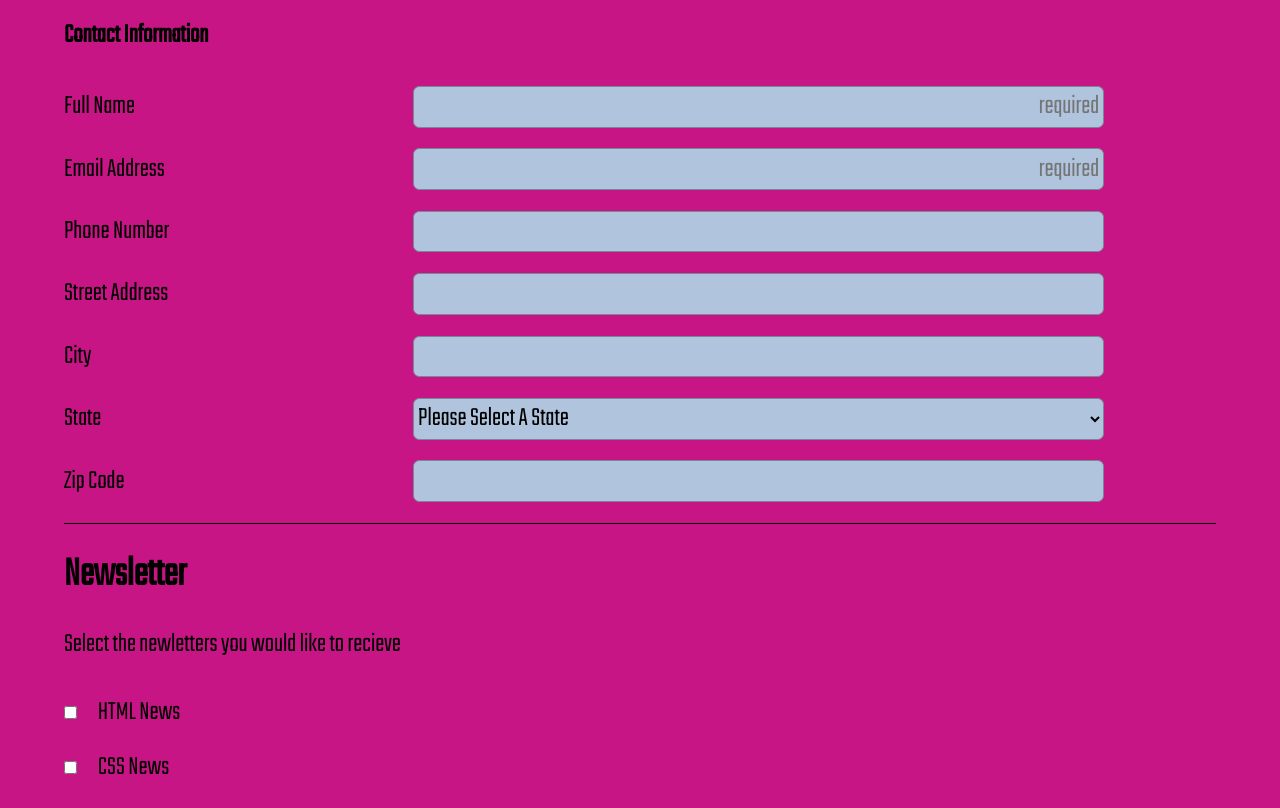
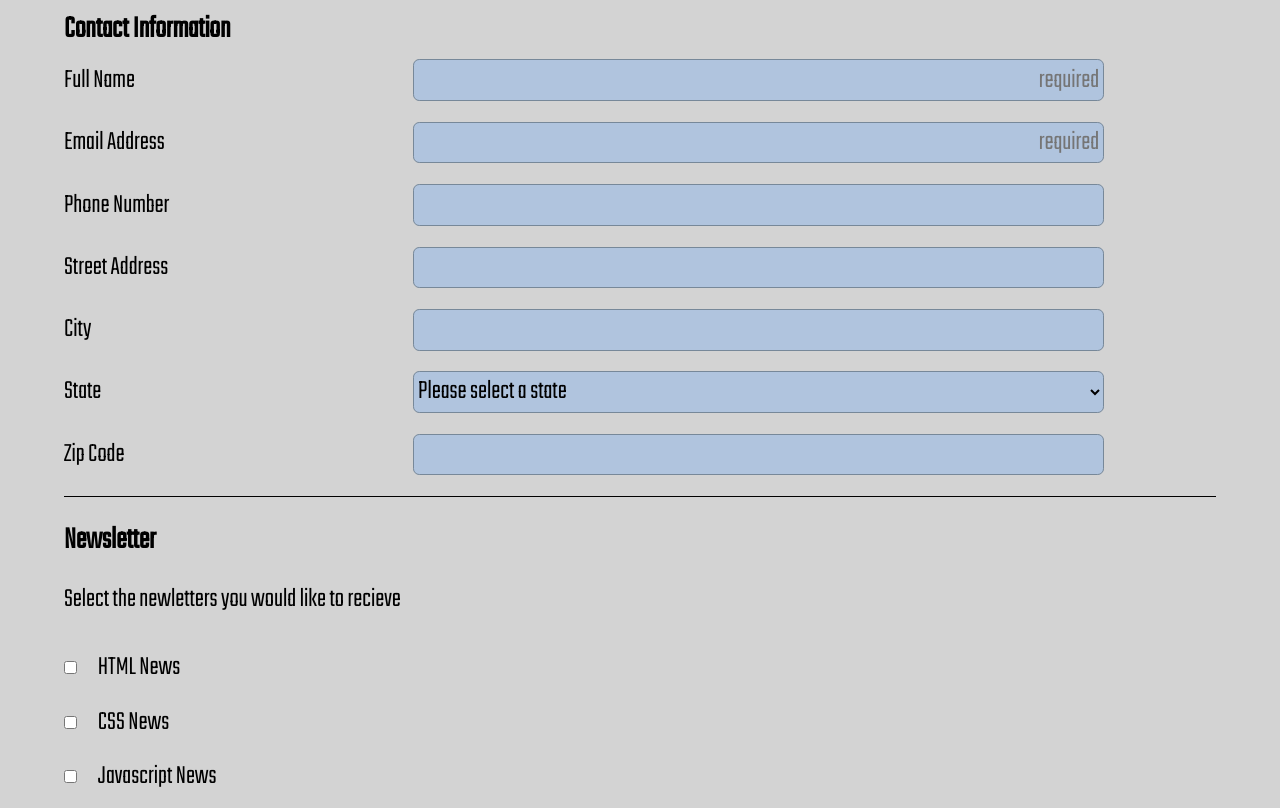
Before and after one commit to adeyinka36/Front-End3, a plain HTML site: page index.html in a window 1280 px wide. Shown: the part 209-1017 px from the top of the page. Drawn offline with Linux system fonts and the light colour scheme.

Commit message:
before submit

```diff
--- a/css/styles.css
+++ b/css/styles.css
@@ -36,8 +36,12 @@ height:15vh;
 flex-direction: column;
 }
 .border{
-    border-bottom: 2px solid black;
-    margin-bottom: 1px;
+    border-bottom: 3px solid black;
+    margin-bottom: .1rem;
+}
+.border2{
+    border-bottom: 1px solid black;
+    margin-bottom: 3rem;
 }
 .contact_info h2{
     border-top: solid  1px black;
@@ -52,6 +56,7 @@ flex-direction: column;
 .contact_info{
     padding:0;
     border:none ;
+    position: relative;
 }
 .contact_info input::placeholder{
     text-align: right;
@@ -88,6 +93,9 @@ flex-direction: column;
 }
 
 .newsletter_bttm{
+    padding-top:3rem;
+
+    position: relative;
     border:none;
     border-top:1.5px solid black;
 }
@@ -121,10 +129,10 @@ fieldset{
     transition-duration: 1s;
 }
 fieldset:hover{
-    background-color: darkgray;
+    background-color: darkseagreen;
 }
 body{
-    background-color: mediumvioletred;
+    background-color:lightgrey;
 }
 
 
@@ -142,7 +150,7 @@ body{
     .contact_info input,select{
         width: 60%;
 
-    };
+    }
     .last_br{
         display: none;
     }
@@ -161,3 +169,17 @@ body{
     display: block
 
 }
+.legend1{
+position: absolute;
+top: 1rem;
+font-size: 1.5rem;
+font-weight: bold;
+}
+
+.legend2{
+    position: absolute;
+    top: 0.75rem;
+    font-size: 1.5rem;
+    font-weight: bold;
+
+}
--- a/index.html
+++ b/index.html
@@ -16,11 +16,13 @@
        </header>
        <main>
 
-           <section>
+
                <form>
                    <fieldset class="contact_info">
+                    <legend class="legend2">Contact Information</legend>
                        <p class="border"></p>
-                       <h2>Contact Information</h2>
+                       <p class="border2"></p>
+
                        <label for="fullname" >Full Name</label><br>
                        <input type="text" name=fullname id="fullname" placeholder="required" required><br >
 
@@ -36,12 +38,13 @@
                        <label for="city"> City</label><br>
                        <input name="city" id="city" type="text"><br>
 
-                       <label for="state">State</label><br>
-                       <select  name="state" >
-                        <option value="Please Select A State" >Please Select A State</option>
-                        <option value="newyork">New York</option>
-                        <option value="tenesse">Tenesse<option>
-                       </select><br>
+                      <label for="state">State</label><br>
+                       <select  name="state" id="state" >
+                        <option value="">Please select a state</option>
+                        <option value="Carlifornia" >Carlifornia</option>
+                        <option value="tenesse">Tenesse</option>
+                       </select>
+                       <br>
 
 
 
@@ -51,7 +54,8 @@
                    </fieldset>
 
                    <fieldset class="newsletter_bttm">
-                     <h3>Newsletter</h3>
+                     <legend class="legend1">Newsletter</legend>
+
 
                      <p>Select the newletters you would like to recieve</p>
 
@@ -62,7 +66,7 @@
 
                      <label for="newletterformat" class="newsletter_format">Newsletter Format</label><br>
                      <input name="newletterformat" id="html" type="radio" value="HTML">HTML<br class="newsletter_br">
-                     <input type="radio" name="newletterformat" id="plain" value="Plain text">Plain text<br class="newsletter_br">
+                     <input type="radio" name="newletterformat" id="newletterformat" value="Plain text">Plain text<br class="newsletter_br">
 
 
 
@@ -71,7 +75,7 @@
                    </fieldset>
                    <button type="submit" id="signup">Sign Up</button>
                </form>
-           </section>
+
        </main>
     </body>
 </html>
```
